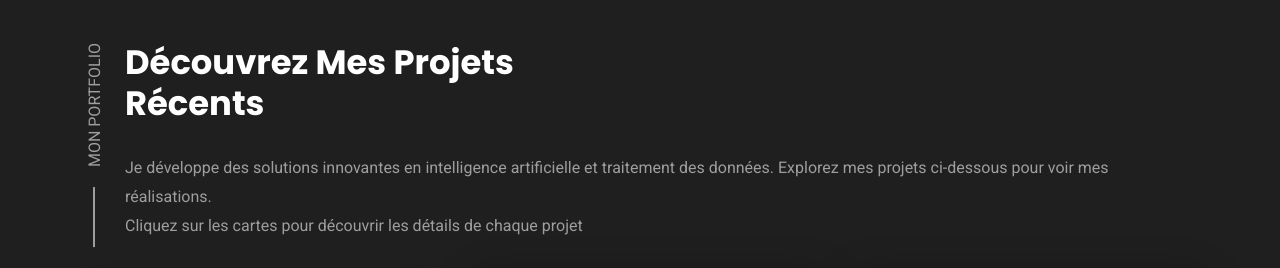
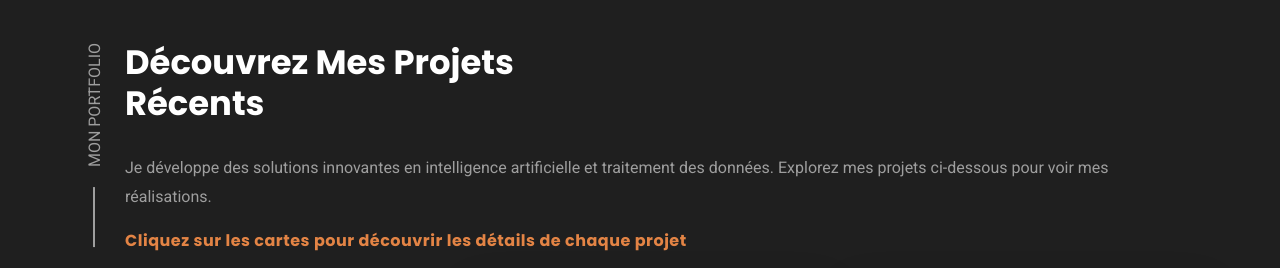
Before and after one commit to houssam-prog/portfolio, a React app: page index.html in a window 1280 px wide. Shown: the part 2462-2730 px from the top of the page. Built offline with nearby package versions, Linux system fonts and the light colour scheme; a web font is replaced by a local one.

Commit message:
Update Project

```diff
--- a/index.html
+++ b/index.html
@@ -552,6 +552,17 @@
         Explorez mes projets ci-dessous pour voir mes réalisations.
         <span class="text-tip">Cliquez sur les cartes pour découvrir les détails de chaque projet</span>
       </p>
+      <style>
+        .text-tip {
+         display: block;
+         margin-top: 15px;
+         color: var(--raw-seinna);
+         font-family: var(--ff-poppins);
+         font-size: var(--fs-5);
+         font-weight: 500;
+         letter-spacing: 0.5px;
+        }
+        </style>
     </div>
 
     <!-- React Project Gallery Mount Point -->
```
